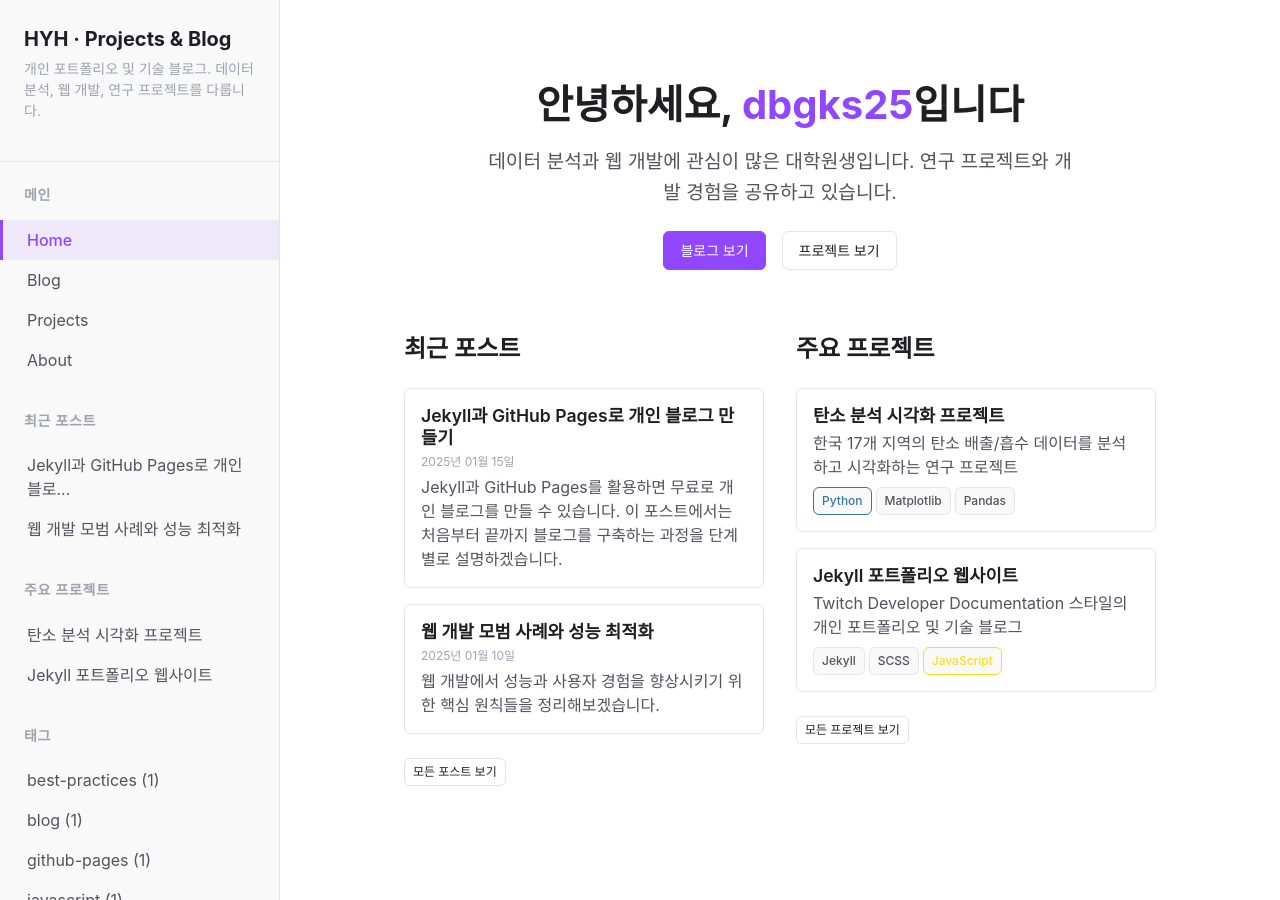
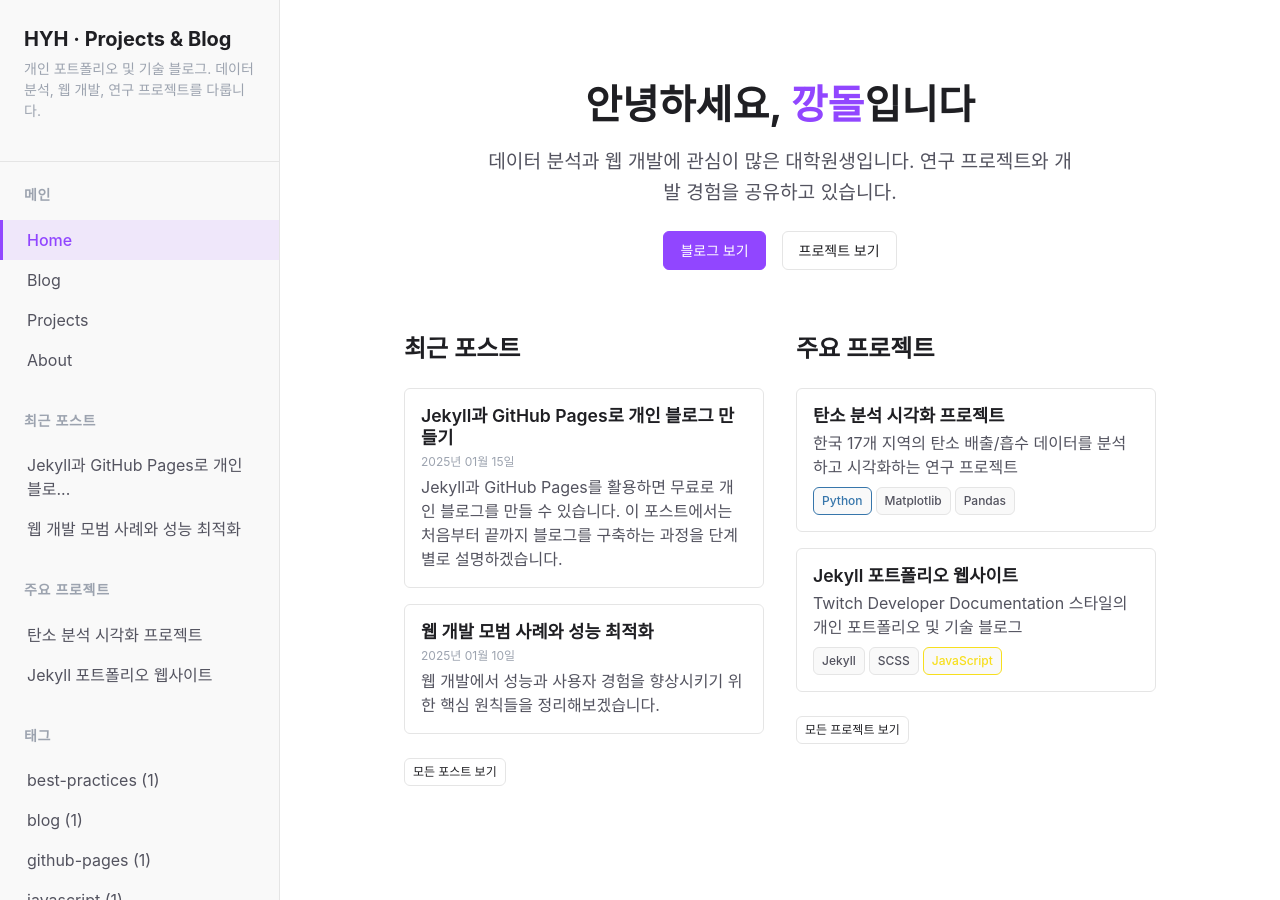
Before and after one commit to dbgks25/dbgks25.github.io, a Jekyll site: the page built from index.md, in a window 1280 px wide. Built offline with Jekyll 4.4.1, drawn with Linux system fonts in a browser that asks for light colours.

Commit message:
edit nickname

```diff
--- a/index.md
+++ b/index.md
@@ -6,7 +6,7 @@ breadcrumb: false
 ---
 
 <div class="hero-section">
-  <h1>안녕하세요, <strong>dbgks25</strong>입니다</h1>
+  <h1>안녕하세요, <strong>깡돌</strong>입니다</h1>
   <p class="hero-description">
     데이터 분석과 웹 개발에 관심이 많은 대학원생입니다.
     연구 프로젝트와 개발 경험을 공유하고 있습니다.
```
